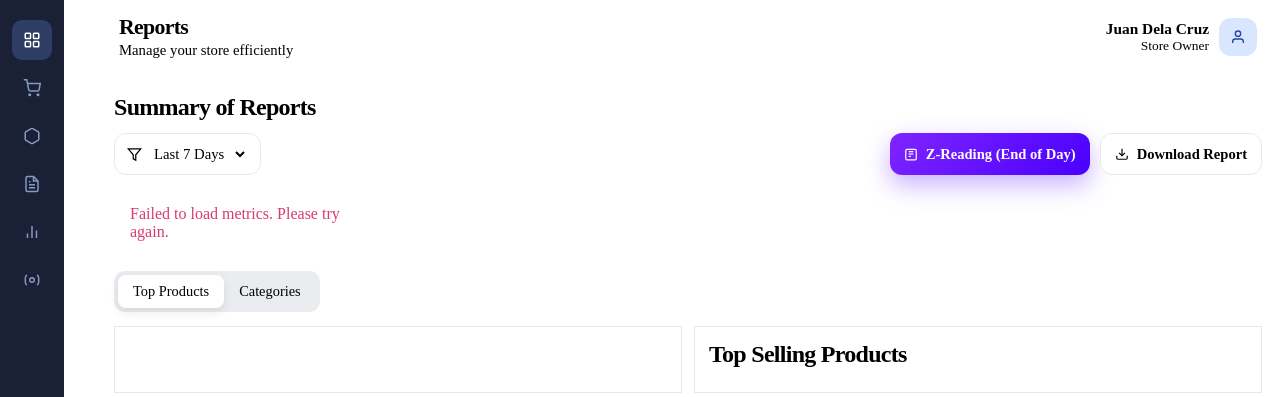
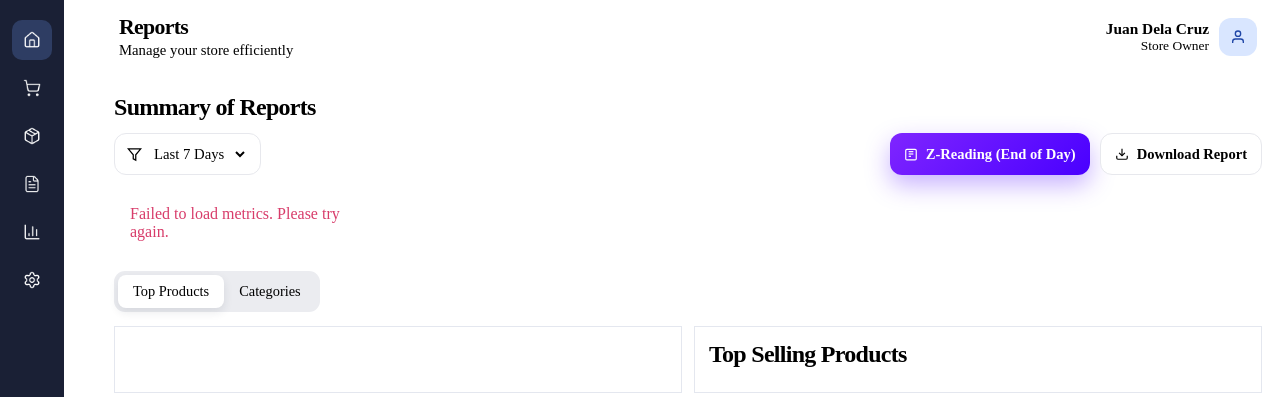
Before and after one commit to jeremiahmaxwellang/ITISDEV-MicroPOS, a PHP site: page /views/reports.html in a window 1280 px wide. Shown: the top 397 px of the page. Run offline with PHP 8.4, Linux system fonts and the light colour scheme.

Commit message:
[FRONTEND UPDATE] replaced the icons with the photos from the figma

```diff
--- a/public/css/debt-tracker.css
+++ b/public/css/debt-tracker.css
@@ -66,6 +66,12 @@
     color: #8898c0;
     cursor: pointer;
     transition: background .15s, color .15s;
+  }
+
+  .nav-icon-img {
+    width: 18px;
+    height: 18px;
+    object-fit: contain;
   }
 
   .nav-icon:hover { background: var(--navy-light); color: #c4ceea; }
--- a/public/css/reports.css
+++ b/public/css/reports.css
@@ -83,6 +83,12 @@ body {
   color: #8898c0;
   cursor: pointer;
   transition: background .15s, color .15s;
+}
+
+.nav-icon-img {
+  width: 18px;
+  height: 18px;
+  object-fit: contain;
 }
 
 .nav-icon:hover {
--- a/views/reports.html
+++ b/views/reports.html
@@ -19,48 +19,22 @@
   <nav class="sidebar">
 
     <div class="nav-icon active" title="Dashboard">
-      <svg width="18" height="18" viewBox="0 0 24 24" fill="none" stroke="currentColor" stroke-width="2">
-        <rect x="3" y="3" width="7" height="7" rx="1" />
-        <rect x="14" y="3" width="7" height="7" rx="1" />
-        <rect x="3" y="14" width="7" height="7" rx="1" />
-        <rect x="14" y="14" width="7" height="7" rx="1" />
-      </svg>
+      <img class="nav-icon-img" src="/images/Icon.png" alt="" aria-hidden="true">
     </div>
     <div class="nav-icon" title="Cart">
-      <svg width="18" height="18" viewBox="0 0 24 24" fill="none" stroke="currentColor" stroke-width="2">
-        <circle cx="9" cy="21" r="1" />
-        <circle cx="20" cy="21" r="1" />
-        <path d="M1 1h4l2.68 13.39a2 2 0 0 0 2 1.61h9.72a2 2 0 0 0 2-1.61L23 6H6" />
-      </svg>
+      <img class="nav-icon-img" src="/images/Icon2.png" alt="" aria-hidden="true">
     </div>
     <div class="nav-icon" title="Products">
-      <svg width="18" height="18" viewBox="0 0 24 24" fill="none" stroke="currentColor" stroke-width="2">
-        <path
-          d="M21 16V8a2 2 0 0 0-1-1.73l-7-4a2 2 0 0 0-2 0l-7 4A2 2 0 0 0 3 8v8a2 2 0 0 0 1 1.73l7 4a2 2 0 0 0 2 0l7-4A2 2 0 0 0 21 16z" />
-      </svg>
+      <img class="nav-icon-img" src="/images/Icon3.png" alt="" aria-hidden="true">
     </div>
     <a class="nav-icon" title="Reports" href="/reports" aria-label="Reports">
-      <svg width="18" height="18" viewBox="0 0 24 24" fill="none" stroke="currentColor" stroke-width="2">
-        <path d="M14 2H6a2 2 0 0 0-2 2v16a2 2 0 0 0 2 2h12a2 2 0 0 0 2-2V8z" />
-        <polyline points="14 2 14 8 20 8" />
-        <line x1="16" y1="13" x2="8" y2="13" />
-        <line x1="16" y1="17" x2="8" y2="17" />
-        <polyline points="10 9 9 9 8 9" />
-      </svg>
+      <img class="nav-icon-img" src="/images/Icon4.png" alt="" aria-hidden="true">
     </a>
     <div class="nav-icon" title="Analytics">
-      <svg width="18" height="18" viewBox="0 0 24 24" fill="none" stroke="currentColor" stroke-width="2">
-        <line x1="18" y1="20" x2="18" y2="10" />
-        <line x1="12" y1="20" x2="12" y2="4" />
-        <line x1="6" y1="20" x2="6" y2="14" />
-      </svg>
+      <img class="nav-icon-img" src="/images/Icon5.png" alt="" aria-hidden="true">
     </div>
     <div class="nav-icon" title="Settings">
-      <svg width="18" height="18" viewBox="0 0 24 24" fill="none" stroke="currentColor" stroke-width="2">
-        <circle cx="12" cy="12" r="3" />
-        <path
-          d="M19.07 4.93A10 10 0 0 1 21 12a10 10 0 0 1-1.93 7.07M4.93 4.93A10 10 0 0 0 3 12a10 10 0 0 0 1.93 7.07" />
-      </svg>
+      <img class="nav-icon-img" src="/images/Icon6.png" alt="" aria-hidden="true">
     </div>
 
     <div class="sidebar-bottom">
```
Also changed, not shown: views/debt-tracker.html (+6 -32 lines), images/Icon.png (added), images/Icon2.png (added), images/Icon3.png (added), images/Icon4.png (added), images/Icon5.png (added), images/Icon6.png (added).
